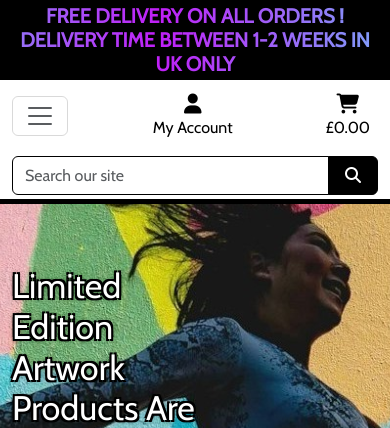
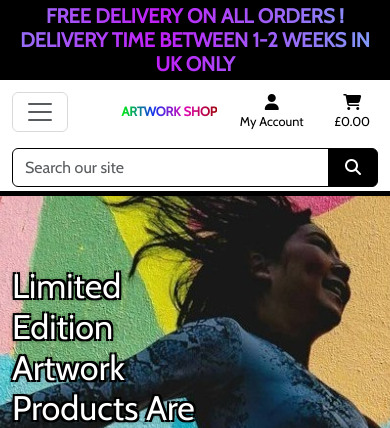
Before and after one commit to ManalAbdulqawi/artwork-online-shop, a Django app: page / in a window 390 px wide. Shown: the top 428 px of the page. Run offline with Django 4.2, Linux system fonts and the light colour scheme; parts of the project's set-up code (start-up, migrations or seed data) failed here and were passed over; some libraries are stand-ins or nearby versions.

Commit message:
make the logo responsive for small screens

```diff
--- a/static/css/base.css
+++ b/static/css/base.css
@@ -324,6 +324,9 @@ a.category-badge > span.badge:hover {
     .increment-qty, .decrement-qty {
         padding: .25rem .5rem !important;
     }
+    .logo, .mobileiconsize{
+      font-size: 0.8rem;
+    }
 }
 
 @media(max-width: 576px){
--- a/templates/includes/mobile-top-header.html
+++ b/templates/includes/mobile-top-header.html
@@ -1,8 +1,12 @@
-
+<li class="list-inline-item"></li>
+<a href="{% url 'home' %}" class="nav-link main-logo-link">
+          <h2 class="logo my-0">Artwork Shop</h2>
+        </a>
+</li>
 
 <li class="list-inline-item dropdown">
     <a class="text-black nav-link d-block d-lg-none" href="#" id="user-options" data-bs-toggle="dropdown" aria-haspopup="true" aria-expanded="false">
-        <div class="text-center">
+        <div class="text-center mobileiconsize">
             <div><i class="fas fa-user fa-lg"></i></div>
             <p class="my-0">My Account</p>
         </div>
@@ -22,7 +26,7 @@
 
 <li class="list-inline-item">
     <a class="{% if total %}text-primary fw-bold{% else %}text-black{% endif %} nav-link d-block d-lg-none" href="{% url 'view_bag' %}">
-        <div class="text-center">
+        <div class="text-center mobileiconsize">
             <div> <i class="fas fa-cart-shopping fa-lg"></i></div>
             <p class="my-0">
                 {% if total %}
```
